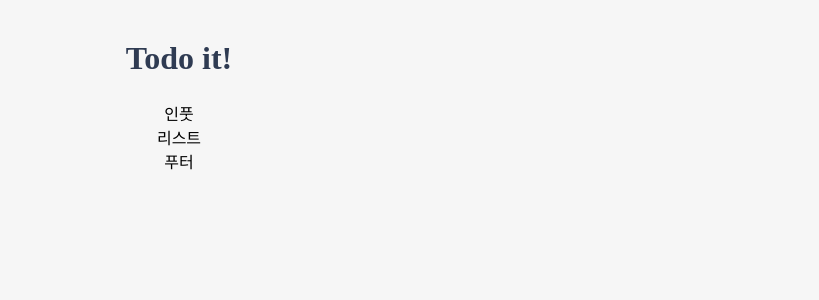
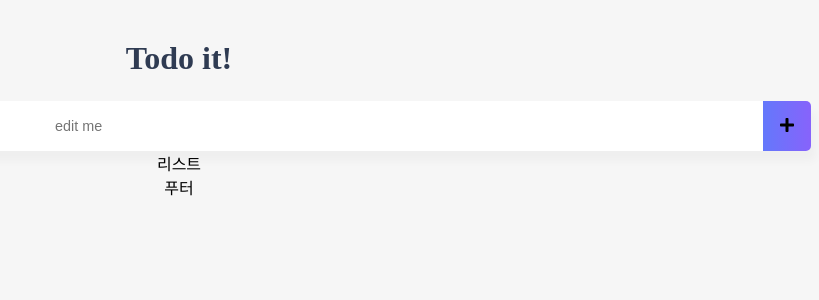
Before and after one commit to MoonEunki/vue_todo, a Vue app: page / in a window 1280 px wide. Shown: the top 300 px of the page, without its empty margins (461-1280 px from the left). Built offline with nearby package versions, Linux system fonts and the light colour scheme.

Commit message:
fontawesome 관련 설치 및 Todoinput 개발

```diff
--- a/package.json
+++ b/package.json
@@ -8,6 +8,9 @@
     "lint": "vue-cli-service lint"
   },
   "dependencies": {
+    "@fortawesome/fontawesome-svg-core": "^1.2.32",
+    "@fortawesome/free-solid-svg-icons": "^5.15.1",
+    "@fortawesome/vue-fontawesome": "^2.0.2",
     "core-js": "^3.6.5",
     "vue": "^2.6.11"
   },
--- a/src/components/TodoInput.vue
+++ b/src/components/TodoInput.vue
@@ -1,13 +1,60 @@
 <template>
-    <div>인풋</div>
+<div class="inputBox shadow">
+  <!--  v-on:keyup.enter='addTodo' 는 input에서 엔터쳤을때 실행 -->
+  <input v-model="newTodoItem" placeholder="edit me" v-on:keyup.enter='addTodo' >
+
+  <span class="addContainer">
+    <font-awesome-icon icon="plus" v-on:click='addTodo'/>
+  </span>
+
+</div>
 </template>
 
 <script>
 export default {
+  data(){
+    return {
+      newTodoItem:''
+    }
+  },
+  methods:{
+    addTodo(){
+      //로컬 스토리지에 k/v 로 저장하기
+      localStorage.setItem(this.newTodoItem,this.newTodoItem)
+      this.clearInput()
+      },
+
+    clearInput(){
+      this.newTodoItem=''
+    }
+  }
 
 }
 </script>
 
-<style>
-
+<style scope>
+input:focus{
+  outline: none;
+}
+.inputBox{
+  background: white;
+  height: 50px;
+  line-height: 50px;
+  border-radius: 5px;
+}
+.inputBox input{
+  border-style: none;
+  font-size: 0.9rem;
+}
+.addContainer{
+  float: right;
+  background: linear-gradient(to right,#6478FB,#8763FB);
+  display: block;
+  width: 3rem;
+  border-radius: 0 5px 5px 0;
+}
+.addBtn{
+  color: white;
+  vertical-align: 0 5px 5px 0;
+}
 </style>
--- a/src/main.js
+++ b/src/main.js
@@ -1,8 +1,26 @@
-import Vue from 'vue'
-import App from './App.vue'
+import Vue from 'vue';
+import App from './App';
+import { library } from '@fortawesome/fontawesome-svg-core';
+// import { faUserSecret } from '@fortawesome/free-solid-svg-icons';
+// import { FontAwesomeIcon } from '@fortawesome/vue-fontawesome';
 
-Vue.config.productionTip = false
+// library.add(faUserSecret);
+import { faPlus } from '@fortawesome/free-solid-svg-icons';
+import { FontAwesomeIcon } from '@fortawesome/vue-fontawesome';
+
+library.add(faPlus);
+
+Vue.component('font-awesome-icon', FontAwesomeIcon);
+
+Vue.config.productionTip = false;
 
 new Vue({
-  render: h => h(App),
-}).$mount('#app')
+  render: (h) => h(App),
+}).$mount('#app');
+
+// /* eslint-disable no-new */
+// new Vue({
+//   el: '#app',
+//   components: { App },
+//   template: '<App/>'
+// })
```
Also changed, not shown: src/fontAwesomeIcon.js (added, +16 -0 lines), 1 other file (tests, documents, lock files or other folders).
